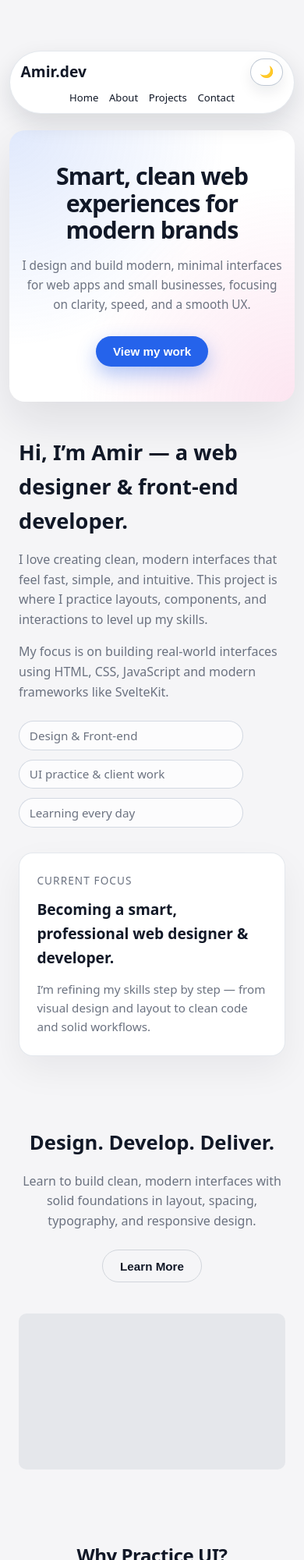
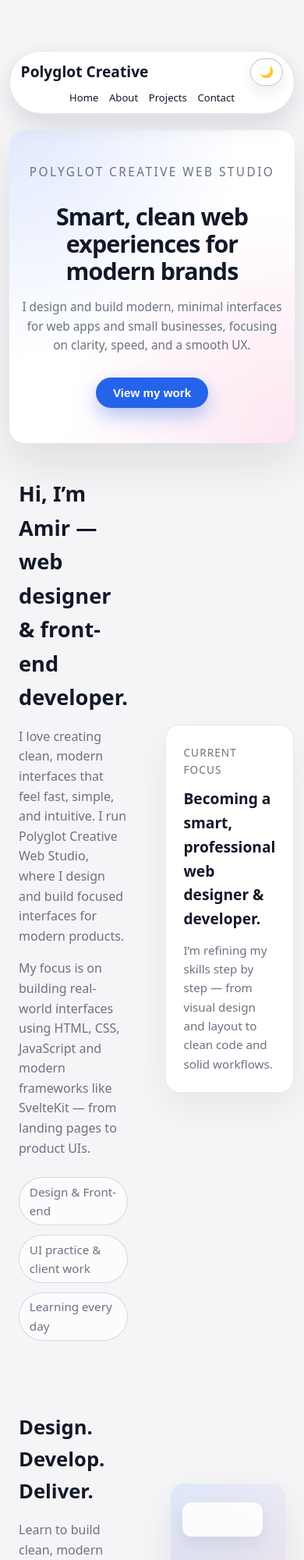
Before and after one commit to amirnapoletano/ui-practice, a plain HTML site: page index.html in a window 390 px wide. Shown: the top 2000 px of the page at 78% size. Drawn offline with Linux system fonts and the light colour scheme.

Commit message:
Polish dark mode / mobile layout

```diff
--- a/index.html
+++ b/index.html
@@ -10,7 +10,7 @@
 <body>
     <div class="container">
 <nav class="navbar">
-    <div class="logo">Amir.dev</div>
+    <div class="logo">Polyglot Creative</div>
     <ul class="nav-links">
         <li><a href="#hero">Home</a></li>
         <li><a href="#about">About</a></li>
@@ -21,6 +21,7 @@
 </nav>
 
 <section class="hero fade-in-up" id="hero">
+    <p class="hero-kicker">Polyglot Creative Web Studio</p>
     <h1>Smart, clean web experiences for modern brands</h1>
     <p>I design and build modern, minimal interfaces for web apps and small businesses, focusing on clarity, speed, and a smooth UX.</p>
     <button class="cta">View my work</button>
@@ -28,13 +29,13 @@
 
 <section class="about fade-in-up delay-1" id="about">
     <div class="about-text">
-        <h2>Hi, I’m Amir — a web designer & front-end developer.</h2>
+        <h2>Hi, I’m Amir — web designer & front-end developer.</h2>
         <p>
             I love creating clean, modern interfaces that feel fast, simple, and intuitive.
-            This project is where I practice layouts, components, and interactions to level up my skills.
+            I run Polyglot Creative Web Studio, where I design and build focused interfaces for modern products.
         </p>
         <p>
-            My focus is on building real-world interfaces using HTML, CSS, JavaScript and modern frameworks like SvelteKit.
+            My focus is on building real-world interfaces using HTML, CSS, JavaScript and modern frameworks like SvelteKit — from landing pages to product UIs.
         </p>
         <div class="about-meta">
             <span>Design &amp; Front-end</span>
@@ -222,7 +223,7 @@
 </div>
 
 <footer class="footer">
-    <p>© 2025 Amir.dev. All rights reserved.</p>
+    <p>© 2025 Polyglot Creative Web Studio · Built by Amir.dev.</p>
 </footer>
 <script>
 (function() {
--- a/style.css
+++ b/style.css
@@ -119,6 +119,12 @@ body.scrolled .navbar {
     width: 100%;
 }
 
+.nav-links a:focus-visible {
+    outline: 2px solid rgba(37, 99, 235, 0.9);
+    outline-offset: 3px;
+    border-radius: 999px;
+}
+
 body.dark .nav-links a {
     color: var(--color-text-main);
 }
@@ -138,6 +144,14 @@ body.dark .nav-links a:hover {
     border-radius: 20px;
     box-shadow: 0 24px 60px rgba(15, 23, 42, 0.10);
     margin-top: 2rem;
+}
+
+.hero-kicker {
+    font-size: 0.8rem;
+    text-transform: uppercase;
+    letter-spacing: 0.16em;
+    color: var(--color-text-muted);
+    margin-bottom: 0.9rem;
 }
 
 .hero h1 {
@@ -165,11 +179,25 @@ body.dark .nav-links a:hover {
     cursor: pointer;
     box-shadow: 0 10px 25px rgba(37, 99, 235, 0.35);
     transition: background-color 0.2s ease, transform 0.2s ease, box-shadow 0.2s ease;
+    transform: translateY(0);
 }
+
+.cta:focus-visible {
+    outline: 2px solid rgba(56, 189, 248, 0.9);
+    outline-offset: 3px;
+}
+
+.cta:active {
+    transform: translateY(0);
+    box-shadow: 0 6px 18px rgba(37, 99, 235, 0.3);
+    filter: brightness(0.96);
+}
+
+
 
 .cta:hover {
     background: #1d4ed8;
-    transform: translateY(-1px);
+    transform: translateY(-2px);
     box-shadow: 0 14px 35px rgba(37, 99, 235, 0.45);
 }
 
@@ -315,6 +343,15 @@ body.dark .nav-links a:hover {
     box-shadow: 0 24px 60px rgba(15, 23, 42, 0.10);
     border-color: rgba(37, 99, 235, 0.5);
 }
+
+.feature-card:hover,
+.pricing-card:hover,
+.testimonial-card:hover {
+    transform: translateY(-4px);
+    box-shadow: 0 24px 60px rgba(15, 23, 42, 0.10);
+    border-color: rgba(37, 99, 235, 0.35);
+}
+
 .contact {
     padding: 4rem 1rem 5rem;
     text-align: center;
@@ -365,8 +402,37 @@ body.dark .nav-links a:hover {
 .placeholder {
     width: 100%;
     height: 300px;
-    background: #e5e7eb;
-    border-radius: 10px;
+    border-radius: 16px;
+    background:
+        linear-gradient(135deg, rgba(37, 99, 235, 0.12), rgba(236, 72, 153, 0.08)),
+        linear-gradient(to bottom, #f9fafb, #e5e7eb);
+    box-shadow: 0 18px 45px rgba(15, 23, 42, 0.08);
+    position: relative;
+    overflow: hidden;
+}
+
+.placeholder::before,
+.placeholder::after {
+    content: "";
+    position: absolute;
+    border-radius: 12px;
+    background: rgba(255, 255, 255, 0.9);
+}
+
+.placeholder::before {
+    top: 12%;
+    left: 10%;
+    right: 20%;
+    height: 22%;
+    box-shadow: 0 10px 25px rgba(15, 23, 42, 0.08);
+}
+
+.placeholder::after {
+    bottom: 12%;
+    left: 12%;
+    right: 18%;
+    height: 32%;
+    box-shadow: 0 14px 35px rgba(15, 23, 42, 0.10);
 }
 
 .feature-icon {
@@ -446,6 +512,13 @@ body.dark .nav-links a:hover {
     gap: 0.75rem;
 }
 
+.project-card,
+.feature-card,
+.pricing-card,
+.testimonial-card {
+    transform-origin: center top;
+}
+
 .testimonial-quote {
     font-size: 0.98rem;
     line-height: 1.6;
@@ -466,7 +539,7 @@ body.dark .nav-links a:hover {
 /* Animation utility classes and keyframes */
 .fade-in-up {
     opacity: 0;
-    transform: translateY(12px);
+    transform: translateY(12px) scale(0.99);
 }
 
 .fade-in-up.in-view {
@@ -492,7 +565,7 @@ body.dark .nav-links a:hover {
 @keyframes fadeInUp {
     to {
         opacity: 1;
-        transform: translateY(0);
+        transform: translateY(0) scale(1);
     }
 }
 
@@ -618,6 +691,17 @@ body.dark {
     --color-text-muted: #9ca3af;
 }
 
+/* Improve chip/label visibility in dark mode */
+body.dark .about-meta {
+    color: var(--color-text-main);
+}
+
+body.dark .about-meta span {
+    background: rgba(15, 23, 42, 0.95);
+    border-color: rgba(148, 163, 184, 0.75);
+    color: var(--color-text-main);
+}
+
 body,
 .hero,
 .feature-card,
@@ -633,10 +717,12 @@ body,
     }
 
     .two-col {
-        grid-template-columns: 1fr;
-        text-align: center;
-        gap: 2.5rem;
-    }
+    display: grid;
+    grid-template-columns: 1fr 1fr;
+    gap: 3rem;
+    align-items: center;
+    padding: 4rem 1rem 5rem;
+}
 
     .two-col .text {
         order: 1;
@@ -679,10 +765,12 @@ body,
     /* ABOUT SECTION – stack nicely */
 
     .about {
-        grid-template-columns: 1fr;
-        text-align: left;
-        gap: 2rem;
-    }
+    padding: 4rem 1rem 5rem;
+    display: grid;
+    grid-template-columns: 1.1fr 0.9fr;
+    gap: 3rem;
+    align-items: center;
+}
 
     .about-text p {
         margin-left: 0;
@@ -752,6 +840,12 @@ body,
         flex-wrap: wrap;
     }
 
+    .nav-links a:focus-visible {
+    outline: 2px solid rgba(148, 163, 184, 0.8);
+    outline-offset: 3px;
+    border-radius: 999px;
+}
+
     .hero {
         padding: 2.6rem 1rem 2.8rem;
         margin-top: 1.3rem;
```
